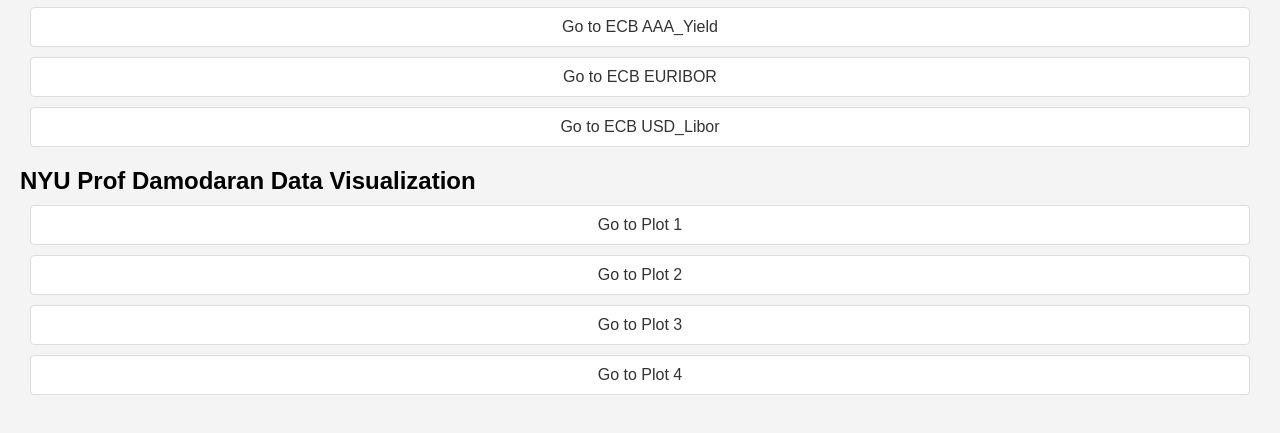
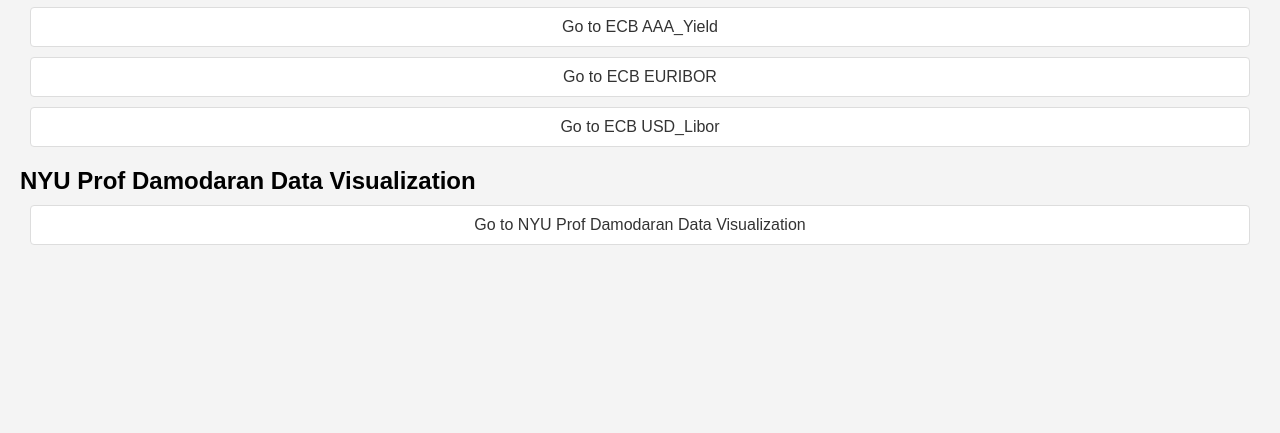
Before and after one commit to StevenFromUnimiMIEDSE/All_In_One_Website, a plain HTML site: page index.html in a window 1280 px wide. Shown: the part 131-564 px from the top of the page. Drawn offline with Linux system fonts and the light colour scheme.

Commit message:
Update index.html

```diff
--- a/index.html
+++ b/index.html
@@ -50,16 +50,7 @@
 <div class="section">
   <h2>NYU Prof Damodaran Data Visualization</h2>
   <div class="repo-link">
-    <a href="https://stevenfromunimimiedse.github.io/NYU_Prof_Damodaran/Data_Visualization/plot_1.html" target="_blank">Go to Plot 1</a>
-  </div>
-  <div class="repo-link">
-    <a href="https://stevenfromunimimiedse.github.io/NYU_Prof_Damodaran/Data_Visualization/plot_2.html" target="_blank">Go to Plot 2</a>
-  </div>
-  <div class="repo-link">
-    <a href="https://stevenfromunimimiedse.github.io/NYU_Prof_Damodaran/Data_Visualization/plot_3.html" target="_blank">Go to Plot 3</a>
-  </div>
-  <div class="repo-link">
-    <a href="https://stevenfromunimimiedse.github.io/NYU_Prof_Damodaran/Data_Visualization/plot_4.html" target="_blank">Go to Plot 4</a>
+    <a href="NYU_Prof_Damodaran/index.html" target="_blank">Go to NYU Prof Damodaran Data Visualization</a>
   </div>
 </div>
 
```
